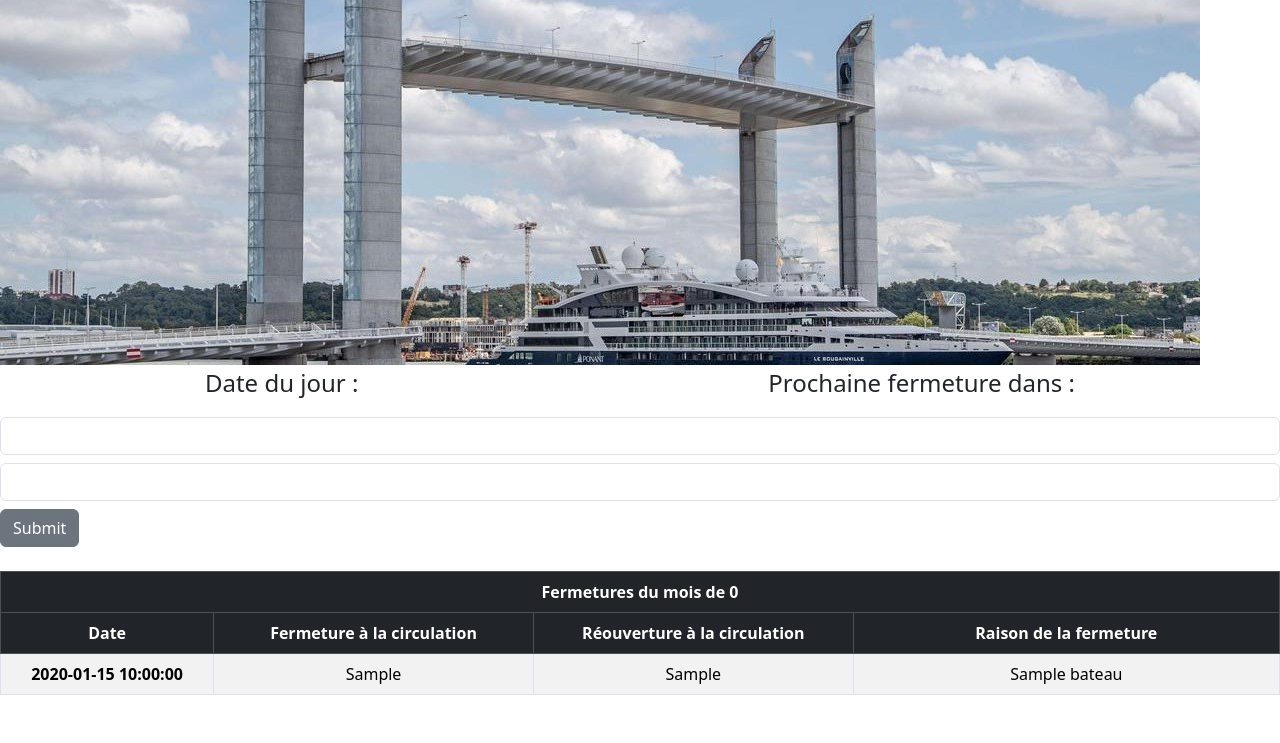
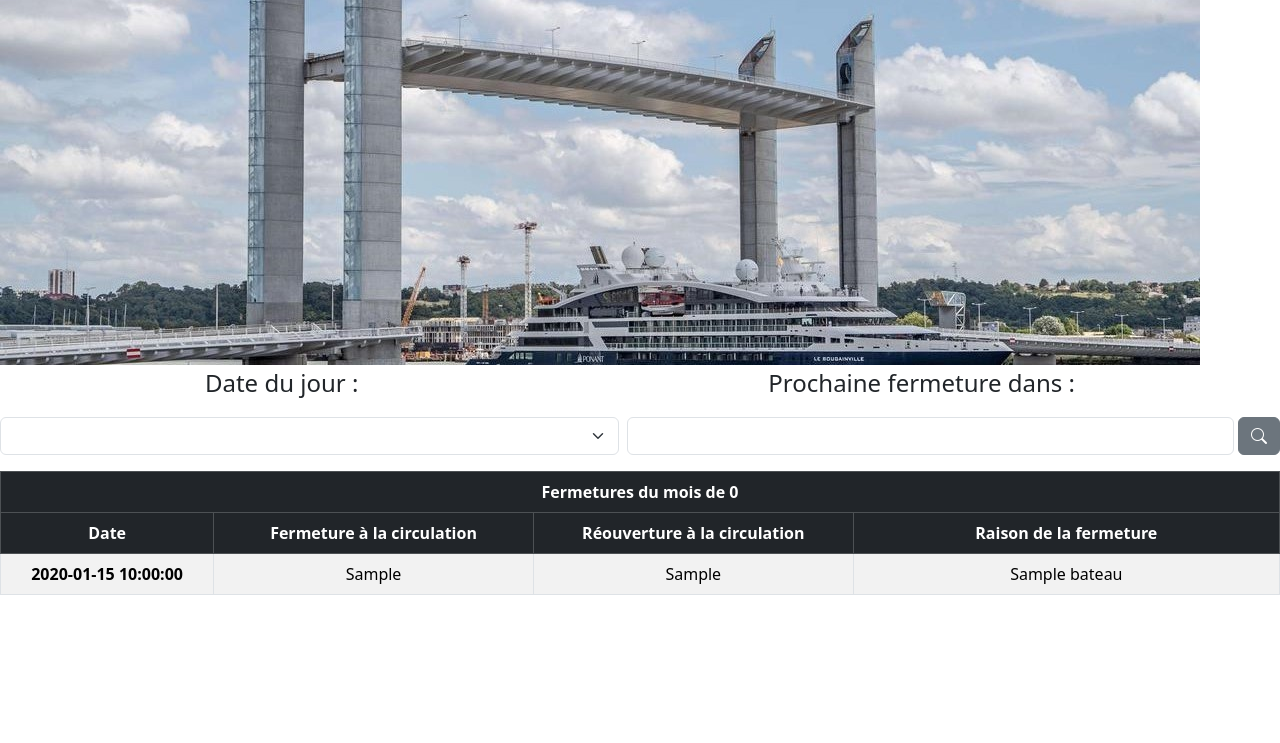
Before and after one commit to AnthonyMarche/API_Pont_Chaban, a Symfony app: template templates/api/index.html.twig in a window 1280 px wide. Shown: the part 57-800 px from the top of the page. Run offline with Twig, Linux system fonts and the light colour scheme; the template is opened without the code that fills it: most values are stand-ins (such as "Sample title", 1, 10 or a date in 2020); form fields are guessed from the names that the template uses; some libraries are stand-ins or nearby versions.

Commit message:
upgrade bootstrap version

```diff
--- a/templates/api/index.html.twig
+++ b/templates/api/index.html.twig
@@ -13,15 +13,16 @@
         <p>Prochaine fermeture dans : <span id="countdown" class="fw-bold"></span></p>
     </div>
 
-    <div class="mx-auto pb-3 width-form">
-        {{ form_start(form, {'attr': {'class': 'form-inline'}}) }}
-        {{ form_widget(form.reason, {'attr': {'class': 'form-control mb-2 mr-sm-2 width-control'}}) }}
+    <div class="mx-auto pb-3 width-form ">
+        {{ form_start(form, {'attr': {'class': 'd-flex justify-content-center flex-column'}}) }}
 
-        <div class="input-group mb-2 mr-sm-2 width-control">
-            {{ form_widget(form.date, {'attr': {'class': 'form-control'}}) }}
+        <div class="d-flex">
+            {{ form_widget(form.reason, {'attr': {'class': 'form-select form-control me-1'}}) }}
+            {{ form_widget(form.date, {'attr': {'class': 'form-control mx-1'}}) }}
+
+            <button type="submit" class="btn btn-secondary"><i class="bi bi-search"></i></button>
         </div>
 
-        <button type="submit" class="btn btn-secondary mb-2">Submit</button>
         {{ form_end(form) }}
     </div>
 
@@ -55,7 +56,7 @@
         {% endfor %}
     {% else %}
         <table class="table table-striped table-hover table-bordered text-center mx-auto">
-            <thead class="thead-dark">
+            <thead class="table-dark">
             <tr>
                 <th colspan="4">Fermetures</th>
             </tr>
--- a/templates/base.html.twig
+++ b/templates/base.html.twig
@@ -7,7 +7,9 @@
     <link rel="icon" href="{{ asset('build/images/pont-chaban-black.svg') }}">
     <link href="https://cdn.jsdelivr.net/npm/bootstrap@5.3.0-alpha1/dist/css/bootstrap.min.css" rel="stylesheet"
           integrity="sha384-GLhlTQ8iRABdZLl6O3oVMWSktQOp6b7In1Zl3/Jr59b6EGGoI1aFkw7cmDA6j6gD"
-          crossorigin="anonymous"> {% block stylesheets %}
+          crossorigin="anonymous">
+    <link rel="stylesheet" href="https://cdn.jsdelivr.net/npm/bootstrap-icons@1.10.3/font/bootstrap-icons.css">
+    {% block stylesheets %}
         {{ encore_entry_link_tags('app') }}
     {% endblock %}
 
```
